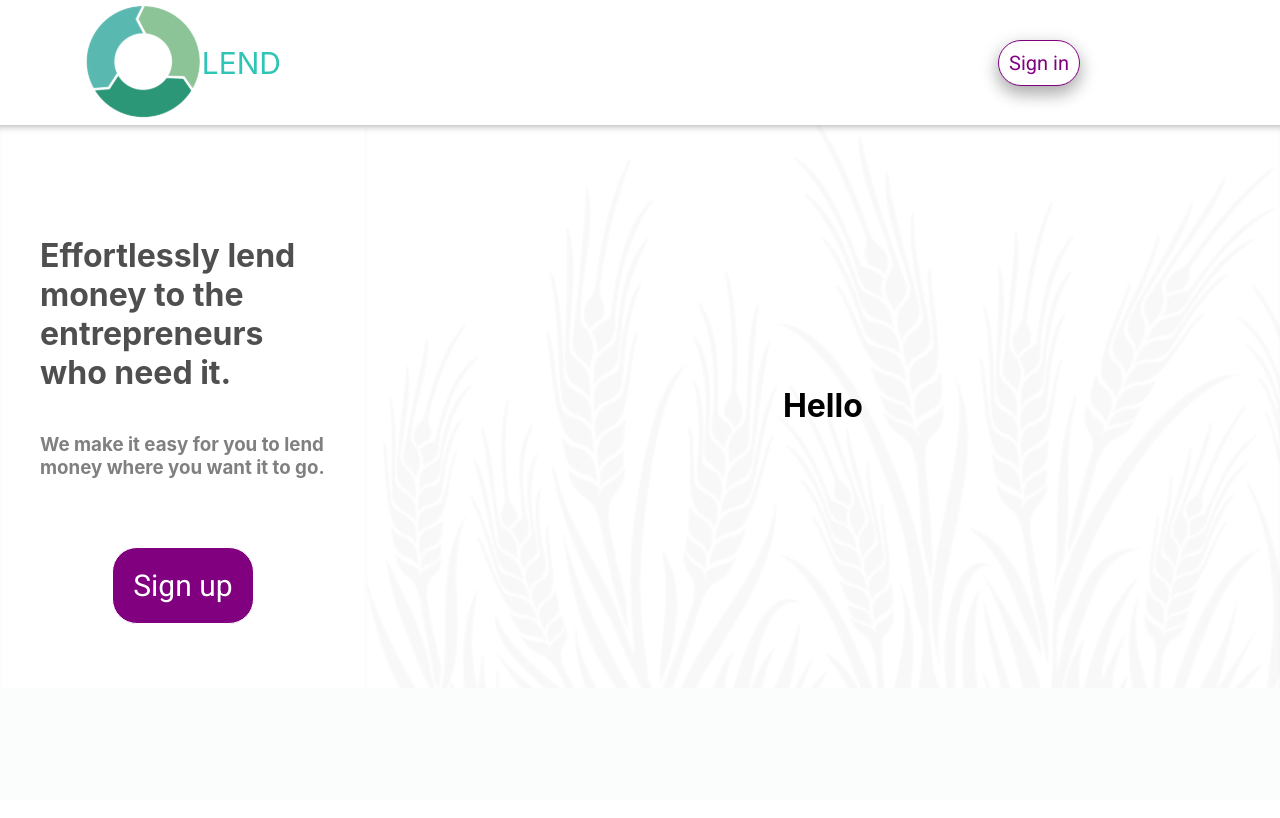
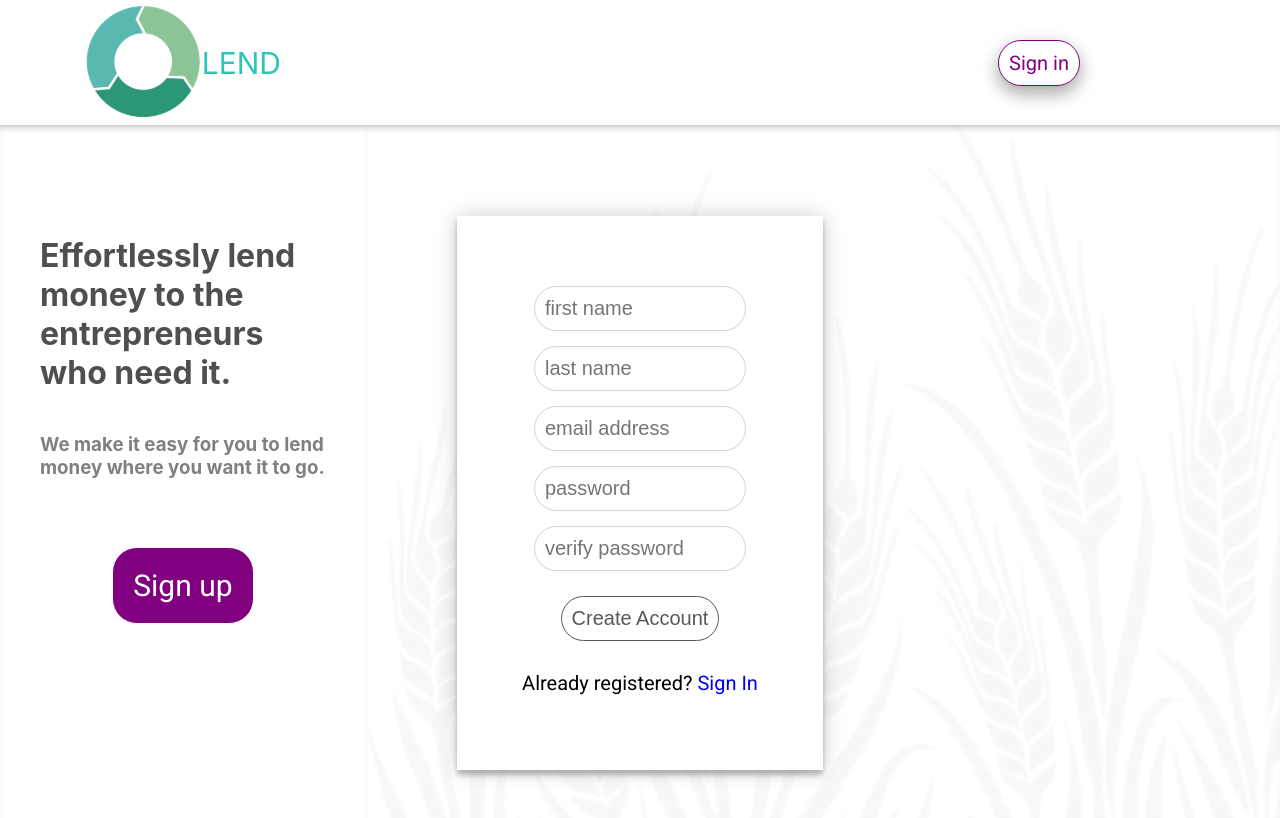
Before and after one commit to Troche4/Microlending, a React (Create React App) app in the folder my-app/: page /#/signUp in a window 1280 px wide. Shown: the top 818 px of the page. Built offline with nearby package versions, Linux system fonts and the light colour scheme.

Commit message:
added basic html and styling for signup form

```diff
--- a/my-app/src/components/Button.js
+++ b/my-app/src/components/Button.js
@@ -3,7 +3,9 @@ import "./button.css";
 
 const STYLES = [
     "btn--primary--outline",
-    "btn--primary--solid"
+    "btn--primary--solid",
+    "btn--primary--form"
+
 ]
 
 const SIZES = [
--- a/my-app/src/components/button.css
+++ b/my-app/src/components/button.css
@@ -5,6 +5,7 @@
     --success: #75fa83;
     --purple: #800080;
     --dark: #181717;
+    --gray: #585858;
 }
 
 .btn {
@@ -39,6 +40,17 @@
     border: 1px solid;
     borderline: none;
 
+
+}
+
+.btn--primary--form {
+
+    background-color: var(--primary);
+    color: var(--gray);
+    border: 1px solid var(--gray);
+    border-radius: 25px;
+    borderline: none;
+    margin: 10px;
 }
 .btn--primary--solid:hover{
     background-color: var(--primary);
--- a/my-app/src/content/SignUp.js
+++ b/my-app/src/content/SignUp.js
@@ -1,11 +1,39 @@
 import React, { Component } from 'react';
 import "./signUp.css"
+import "../components/button.css"
 class SignUp extends Component {
     render() {
         return (
+
             <div className="formContainer">
 
-                <h1>Hello</h1>
+                <div className="sign-up_form">
+                    <div className="text-container">
+                        <div className="form-input">
+                            <input className="input-field" type="text" placeholder="first name"/>
+                        </div>
+
+                        <div className="form-input">
+                            <input className="input-field" type="text" placeholder="last name"/>
+                        </div>
+
+                        <div className="form-input">
+                            <input className="input-field"  type="text" placeholder="email address"/>
+                        </div>
+
+                        <div className="form-input">
+                            <input className="input-field" type="password" placeholder="password"/>
+                        </div>
+
+                        <div className="form-input">
+                            <input className="input-field" type="password" placeholder="verify password"/>
+                        </div>
+
+                        <button className="btn--primary--form btn--small" type="submit">Create Account</button>
+                        <p className="message">Already registered? <a href="#">Sign In</a></p>
+
+                    </div>
+                </div>
 
             </div>
         )
--- a/my-app/src/content/signUp.css
+++ b/my-app/src/content/signUp.css
@@ -1,7 +1,31 @@
 .formContainer {
-    min-height: 70vh;
+
     display: flex;
-    justify-content: center;
-    align-items: center;
+    flex-direction:column;
+    margin:10% 50% 10% 10%;
+    padding: 20px 10px 20px 10px;
+    background: #FFFFFF;
+    text-align: center;
+    box-shadow: 0 0 20px 0 rgba(0, 0, 0, 0.2), 0 5px 5px 0 rgba(0, 0, 0, 0.24);
+}
+.text-container{
+    font-family: "Roboto", sans-serif;
+    font-size: 20px;
+    padding: 10% 15% 10% 15%;
+
 
 }
+.form-input {
+    margin: 15px;
+
+}
+.input-field{
+    box-sizing: border-box;
+    border: 1px solid lightgray;
+    font-size: 20px;
+    padding: 10px;
+    border-radius: 25px;
+    width: 100% !important;
+    max-width: none !important;
+
+}
```
